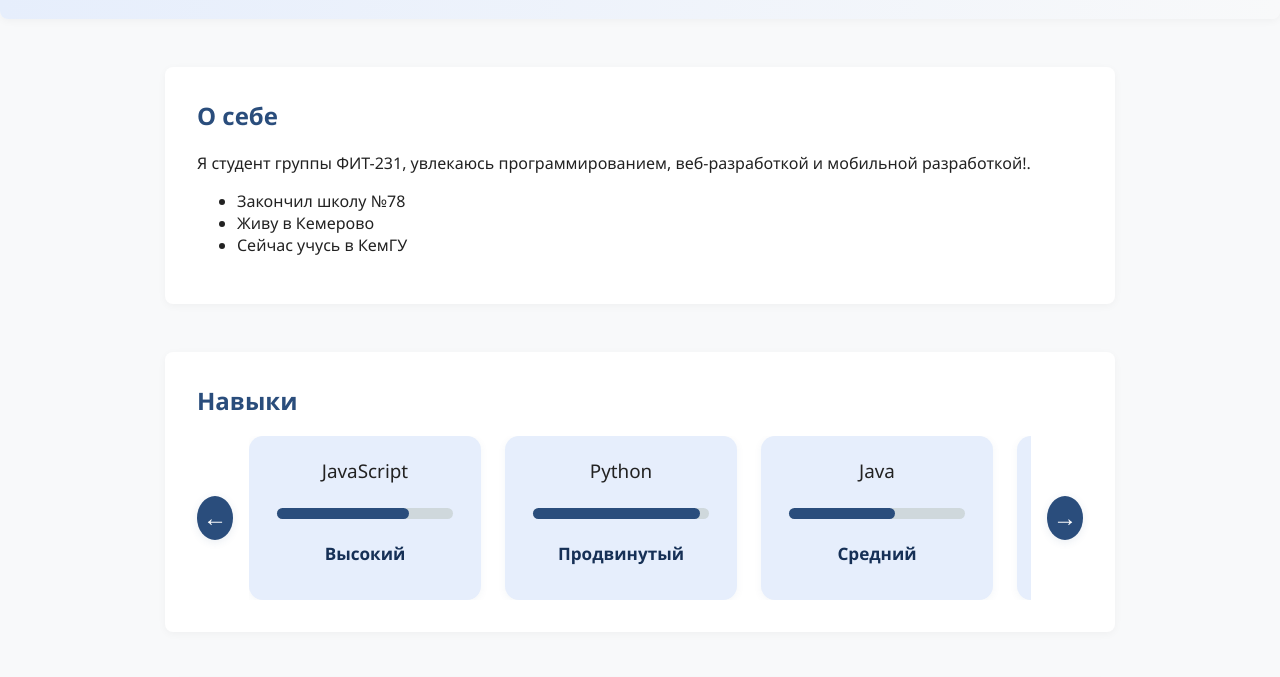
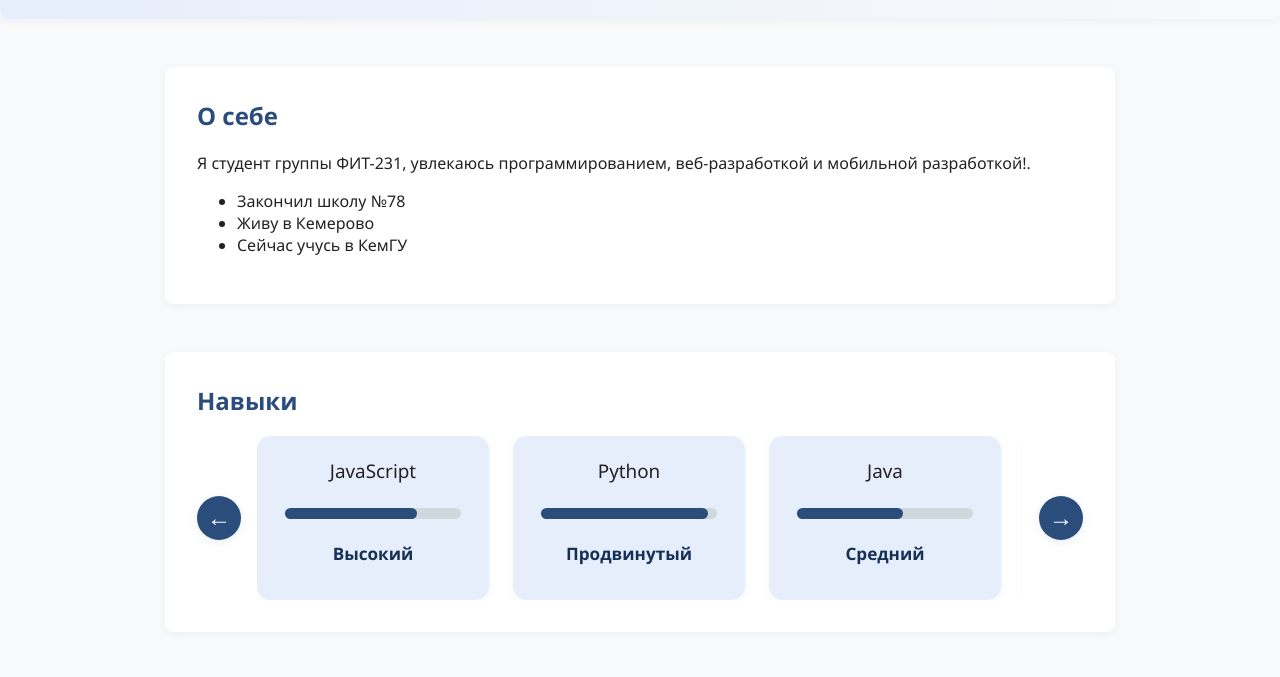
Before and after one commit to cupaT/lab1_mobile, a website: page index.html in a window 1280 px wide. Shown: the part 420-1097 px from the top of the page. Drawn offline with nearby package versions, Linux system fonts and the light colour scheme.

Commit message:
feat: fix skills carousel width

```diff
--- a/css/styles.css
+++ b/css/styles.css
@@ -128,6 +128,7 @@ section h2 {
     display: grid;
     grid-template-columns: repeat(auto-fit, minmax(180px, 1fr));
     gap: 1.5rem;
+    width: 600px;
 }
 .skill-card {
     background: #e6eefc;
@@ -406,7 +407,6 @@ nav a.active {
 .skills-list-wrapper {
     overflow: hidden;
     flex: 1 1 auto;
-    min-width: 0;
 }
 
 .skills-list {
```
